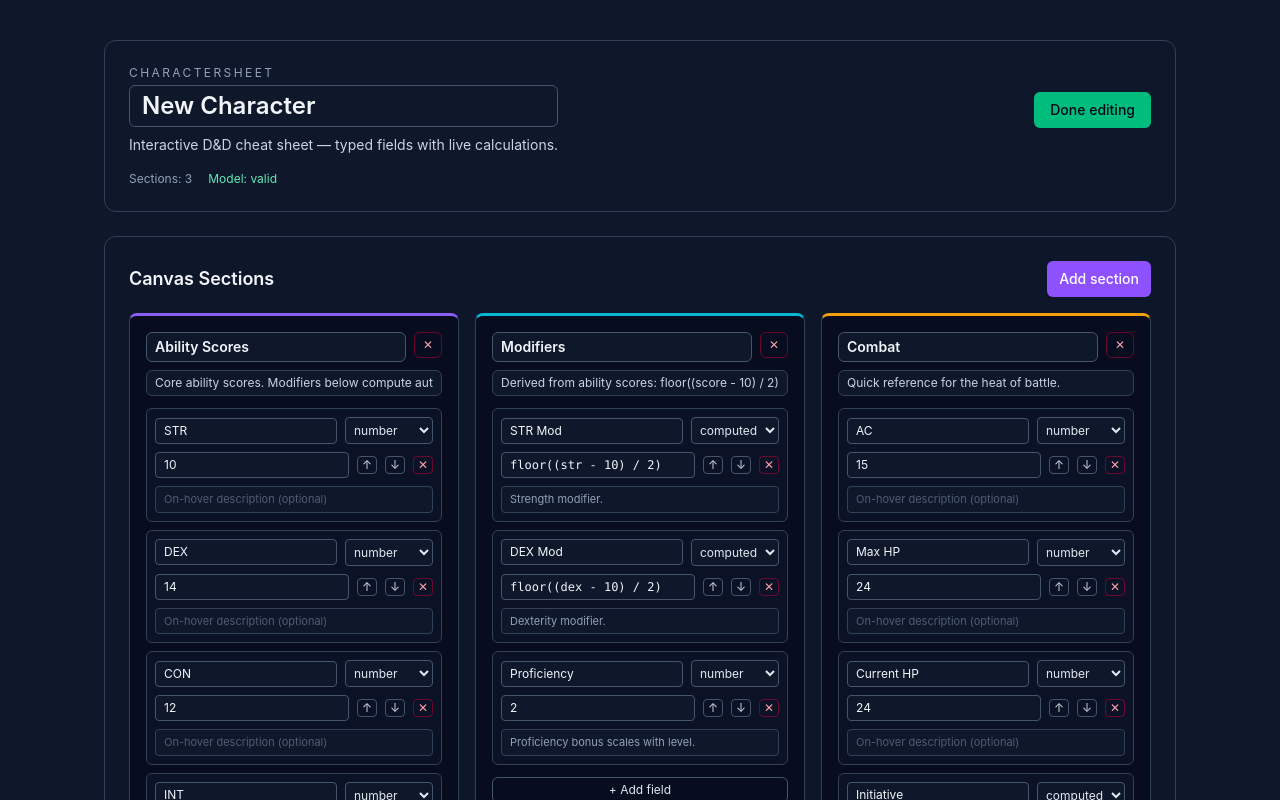
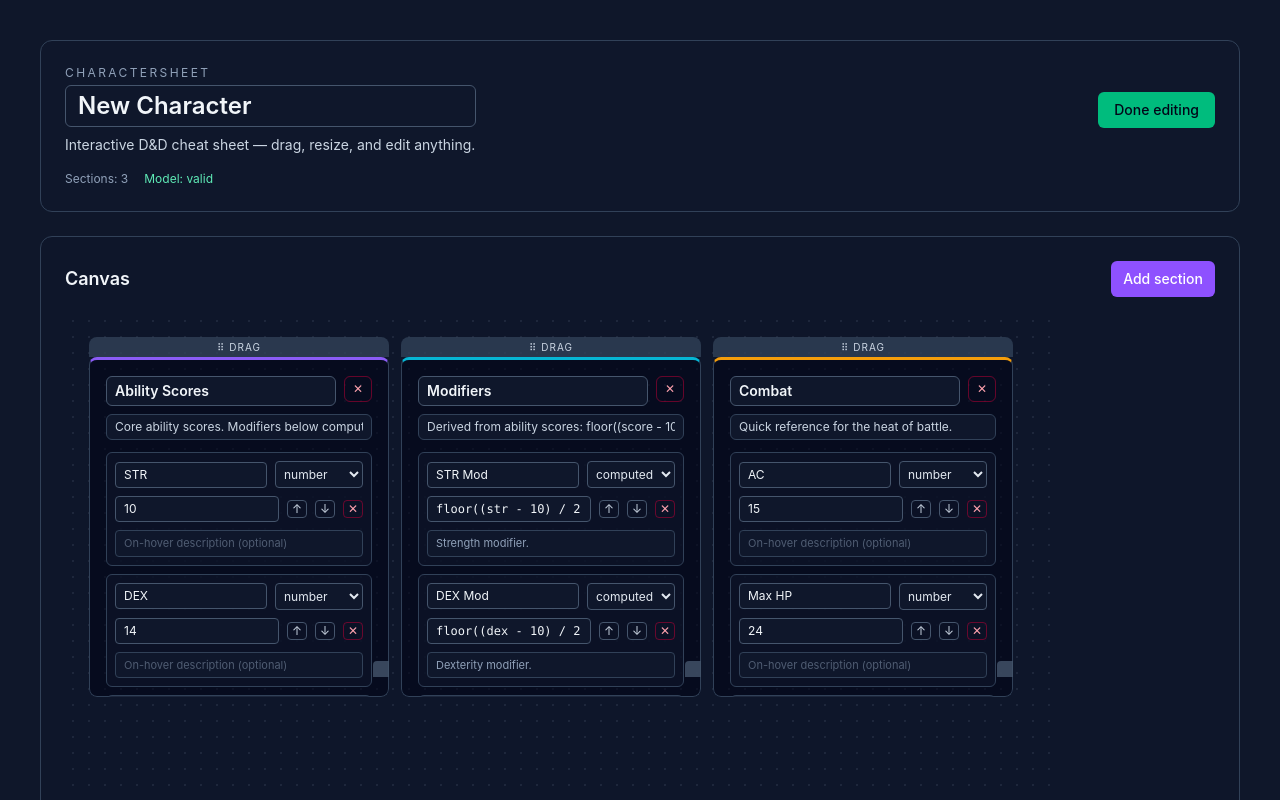
Before and after one commit to galh11/CharacterSheet, a React (Vite) app: page / in a window 1280 px wide. Both pictures are taken after a click on the button "Edit". Shown: the top 800 px of the page. Built offline with nearby package versions, Linux system fonts and the light colour scheme.

Commit message:
feat(phase-c): free-canvas drag & resize with persisted layout

```diff
--- a/src/App.tsx
+++ b/src/App.tsx
@@ -2,6 +2,7 @@ import { clsx } from 'clsx'
 import { useMemo, useState } from 'react'
 import { characterSheetSchema } from './model/characterSheet'
 import { computeSheet } from './model/compute'
+import { CanvasItem } from './components/CanvasItem'
 import { SectionCard } from './components/SectionCard'
 import { useSheet } from './state/useSheet'
 
@@ -11,6 +12,7 @@ function App() {
         sheet,
         renameSheet,
         updateSection,
+        setSectionLayout,
         addSection,
         deleteSection,
         addField,
@@ -22,8 +24,20 @@ function App() {
     const validation = useMemo(() => characterSheetSchema.safeParse(sheet), [sheet])
     const computed = useMemo(() => computeSheet(sheet), [sheet])
 
+    const canvasSize = useMemo(() => {
+        const width = Math.max(
+            960,
+            ...sheet.sections.map((section) => section.layout.x + section.layout.w + 48),
+        )
+        const height = Math.max(
+            520,
+            ...sheet.sections.map((section) => section.layout.y + section.layout.h + 80),
+        )
+        return { width, height }
+    }, [sheet.sections])
+
     return (
-        <main className="mx-auto flex min-h-screen w-full max-w-6xl flex-col gap-6 p-6 md:p-10">
+        <main className="mx-auto flex min-h-screen w-full max-w-7xl flex-col gap-6 p-6 md:p-10">
             <header className="rounded-xl border border-slate-700 bg-slate-900/75 p-6">
                 <div className="flex flex-wrap items-center justify-between gap-4">
                     <div>
@@ -39,7 +53,7 @@ function App() {
                             <h1 className="m-0 text-3xl font-semibold text-slate-100">{sheet.name}</h1>
                         )}
                         <p className="mt-2 text-sm text-slate-300">
-                            Interactive D&amp;D cheat sheet — typed fields with live calculations.
+                            Interactive D&amp;D cheat sheet — drag, resize, and edit anything.
                         </p>
                     </div>
                     <button
@@ -66,7 +80,7 @@ function App() {
 
             <section className="rounded-xl border border-slate-700 bg-slate-900/50 p-4 md:p-6">
                 <div className="mb-4 flex items-center justify-between gap-4">
-                    <h2 className="m-0 text-lg font-semibold text-slate-100">Canvas Sections</h2>
+                    <h2 className="m-0 text-lg font-semibold text-slate-100">Canvas</h2>
                     {isEditMode && (
                         <button
                             type="button"
@@ -78,10 +92,22 @@ function App() {
                     )}
                 </div>
 
-                <div className="grid grid-cols-1 gap-4 md:grid-cols-2 xl:grid-cols-3">
+                <div className="overflow-auto">
+                    <div
+                        className={clsx(
+                            'relative rounded-lg',
+                            isEditMode && 'bg-[radial-gradient(circle,_rgba(148,163,184,0.12)_1px,_transparent_1px)] [background-size:16px_16px]',
+                        )}
+                        style={{ width: canvasSize.width, height: canvasSize.height }}
+                    >
                         {sheet.sections.map((section) => (
+                            <CanvasItem
+                                key={section.id}
+                                layout={section.layout}
+                                isEditMode={isEditMode}
+                                onLayoutCommit={(layout) => setSectionLayout(section.id, layout)}
+                            >
                                 <SectionCard
-                            key={section.id}
                                     section={section}
                                     isEditMode={isEditMode}
                                     results={computed}
@@ -92,7 +118,9 @@ function App() {
                                     onDeleteField={(fieldId) => deleteField(section.id, fieldId)}
                                     onMoveField={(fieldId, direction) => moveField(section.id, fieldId, direction)}
                                 />
+                            </CanvasItem>
                         ))}
+                    </div>
                 </div>
             </section>
         </main>
--- /dev/null
+++ b/src/components/CanvasItem.tsx
@@ -0,0 +1,125 @@
+import { clsx } from 'clsx'
+import { useRef, useState, type ReactNode } from 'react'
+import type { SectionLayout } from '../model/characterSheet'
+
+interface CanvasItemProps {
+    layout: SectionLayout
+    isEditMode: boolean
+    onLayoutCommit: (layout: SectionLayout) => void
+    children: ReactNode
+}
+
+const MIN_W = 200
+const MIN_H = 140
+const GRID = 8
+
+const snap = (value: number) => Math.round(value / GRID) * GRID
+
+type DragState =
+    | { mode: 'idle' }
+    | {
+          mode: 'move' | 'resize'
+          pointerId: number
+          startX: number
+          startY: number
+          origin: SectionLayout
+      }
+
+/**
+ * Wraps a card on the free canvas, providing drag-to-move (via the top handle)
+ * and drag-to-resize (via the bottom-right handle) while in edit mode.
+ * Live position is tracked locally and committed on pointer up.
+ */
+export function CanvasItem({ layout, isEditMode, onLayoutCommit, children }: CanvasItemProps) {
+    const [live, setLive] = useState<SectionLayout | null>(null)
+    const drag = useRef<DragState>({ mode: 'idle' })
+
+    const current = live ?? layout
+
+    const beginMove = (event: React.PointerEvent) => {
+        if (!isEditMode) return
+        event.preventDefault()
+        ;(event.target as HTMLElement).setPointerCapture(event.pointerId)
+        drag.current = {
+            mode: 'move',
+            pointerId: event.pointerId,
+            startX: event.clientX,
+            startY: event.clientY,
+            origin: layout,
+        }
+        setLive(layout)
+    }
+
+    const beginResize = (event: React.PointerEvent) => {
+        if (!isEditMode) return
+        event.preventDefault()
+        event.stopPropagation()
+        ;(event.target as HTMLElement).setPointerCapture(event.pointerId)
+        drag.current = {
+            mode: 'resize',
+            pointerId: event.pointerId,
+            startX: event.clientX,
+            startY: event.clientY,
+            origin: layout,
+        }
+        setLive(layout)
+    }
+
+    const onPointerMove = (event: React.PointerEvent) => {
+        const state = drag.current
+        if (state.mode === 'idle' || state.pointerId !== event.pointerId) return
+        const dx = event.clientX - state.startX
+        const dy = event.clientY - state.startY
+        if (state.mode === 'move') {
+            setLive({
+                ...state.origin,
+                x: Math.max(0, snap(state.origin.x + dx)),
+                y: Math.max(0, snap(state.origin.y + dy)),
+            })
+        } else {
+            setLive({
+                ...state.origin,
+                w: Math.max(MIN_W, snap(state.origin.w + dx)),
+                h: Math.max(MIN_H, snap(state.origin.h + dy)),
+            })
+        }
+    }
+
+    const endDrag = (event: React.PointerEvent) => {
+        const state = drag.current
+        if (state.mode === 'idle' || state.pointerId !== event.pointerId) return
+        drag.current = { mode: 'idle' }
+        if (live) onLayoutCommit(live)
+        setLive(null)
+    }
+
+    return (
+        <div
+            className={clsx('absolute', live && 'z-10 select-none')}
+            style={{ left: current.x, top: current.y, width: current.w, height: current.h }}
+            onPointerMove={onPointerMove}
+            onPointerUp={endDrag}
+            onPointerCancel={endDrag}
+        >
+            {isEditMode && (
+                <div
+                    onPointerDown={beginMove}
+                    className="flex h-5 cursor-move items-center justify-center rounded-t-lg bg-slate-700/80 text-[10px] tracking-widest text-slate-300"
+                    title="Drag to move"
+                >
+                    ⠿ DRAG
+                </div>
+            )}
+            <div className={clsx('h-full overflow-auto', isEditMode ? 'rounded-b-lg' : 'rounded-lg')}>
+                {children}
+            </div>
+            {isEditMode && (
+                <div
+                    onPointerDown={beginResize}
+                    className="absolute bottom-0 right-0 h-4 w-4 cursor-se-resize rounded-tl bg-slate-600/80"
+                    title="Drag to resize"
+                />
+            )}
+        </div>
+    )
+}
--- a/src/components/SectionCard.tsx
+++ b/src/components/SectionCard.tsx
@@ -47,7 +47,7 @@ export function SectionCard({
 }: SectionCardProps) {
     return (
         <article
-            className="flex flex-col rounded-lg border border-slate-700 bg-slate-950/60 p-4"
+            className="flex h-full min-h-full flex-col rounded-lg border border-slate-700 bg-slate-950/60 p-4"
             style={{ borderTopColor: section.accent, borderTopWidth: 3 }}
         >
             <header className="mb-2 flex items-start justify-between gap-2">
```
Also changed, not shown: 1 other file (tests, documents, lock files or other folders). Lines whose indentation alone changed are shown as unchanged.
